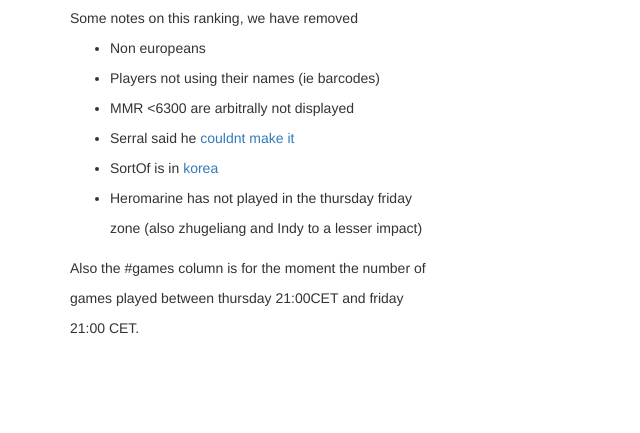
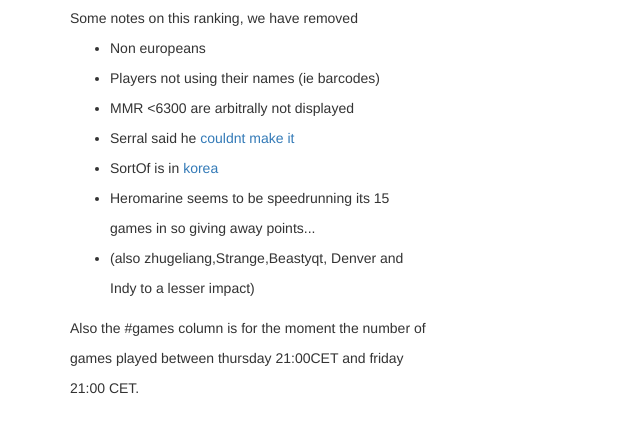
Before and after one commit to NicolasNin/sc2stalk, a Django app: template web/starcraftstalk/starcraftHistory/templates/starcraftHistory/wcs2.html in a window 1280 px wide. Shown: the part 203-636 px from the top of the page, without its empty margins (0-640 px from the left). Run offline with Django 3.2, Linux system fonts and the light colour scheme; the template is opened without the code that fills it, so the values that code supplies are empty; some libraries are stand-ins or nearby versions.

Commit message:
num saturday

```diff
--- a/web/starcraftstalk/starcraftHistory/templates/starcraftHistory/wcs2.html
+++ b/web/starcraftstalk/starcraftHistory/templates/starcraftHistory/wcs2.html
@@ -50,8 +50,9 @@ Some notes on this ranking, we have removed
   <li>SortOf is in <a href="https://twitter.com/SortOfSC/status/842430409648537601">
  korea
    </a></li>
-   <li>Heromarine has not played in the thursday friday zone
-     (also zhugeliang and Indy to a lesser impact)</li>
+   <li>Heromarine seems to be speedrunning its 15 games in so giving away points...</li>
+
+<li>     (also zhugeliang,Strange,Beastyqt, Denver and Indy to a lesser impact)</li>
 </ul>
 Also the #games column is for the moment the number of games played between thursday 21:00CET
 and friday 21:00 CET.
```
Also changed, not shown: web/starcraftstalk/starcraftHistory/views.py (+6 -3 lines).
